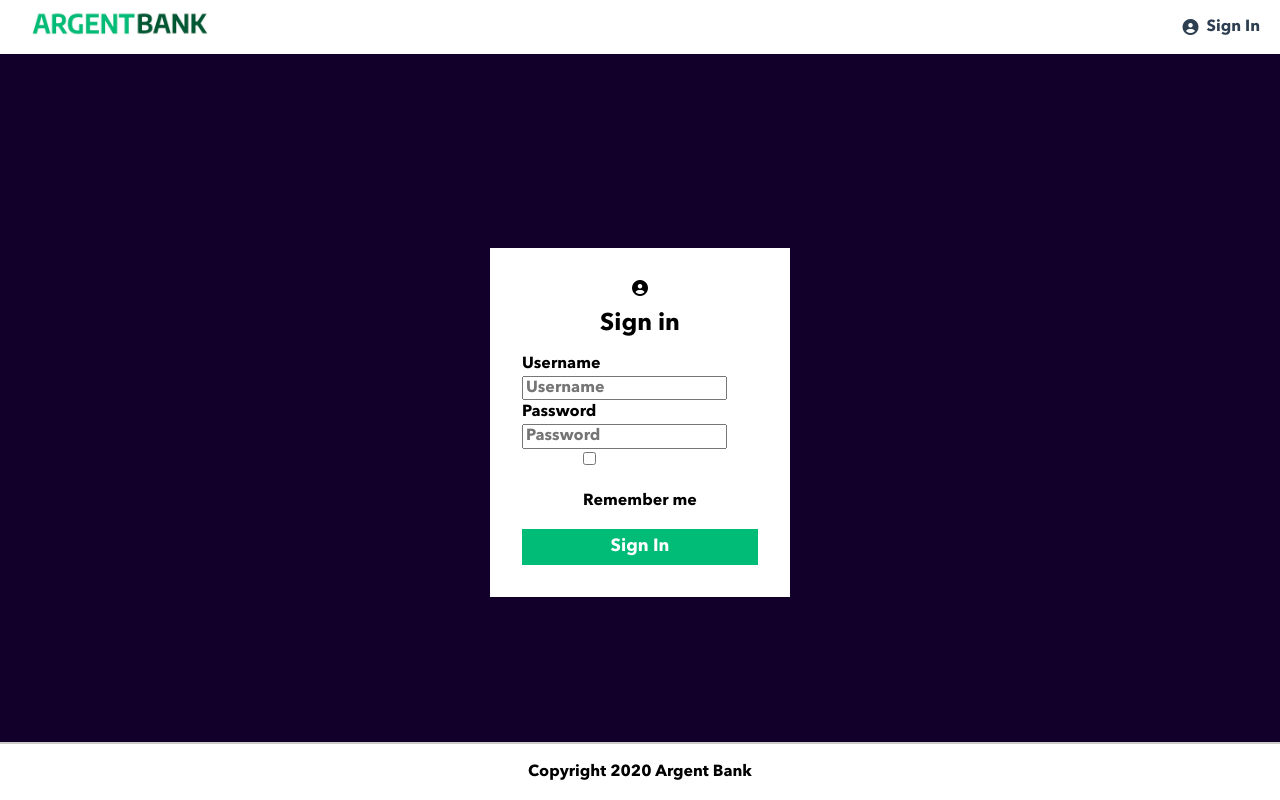
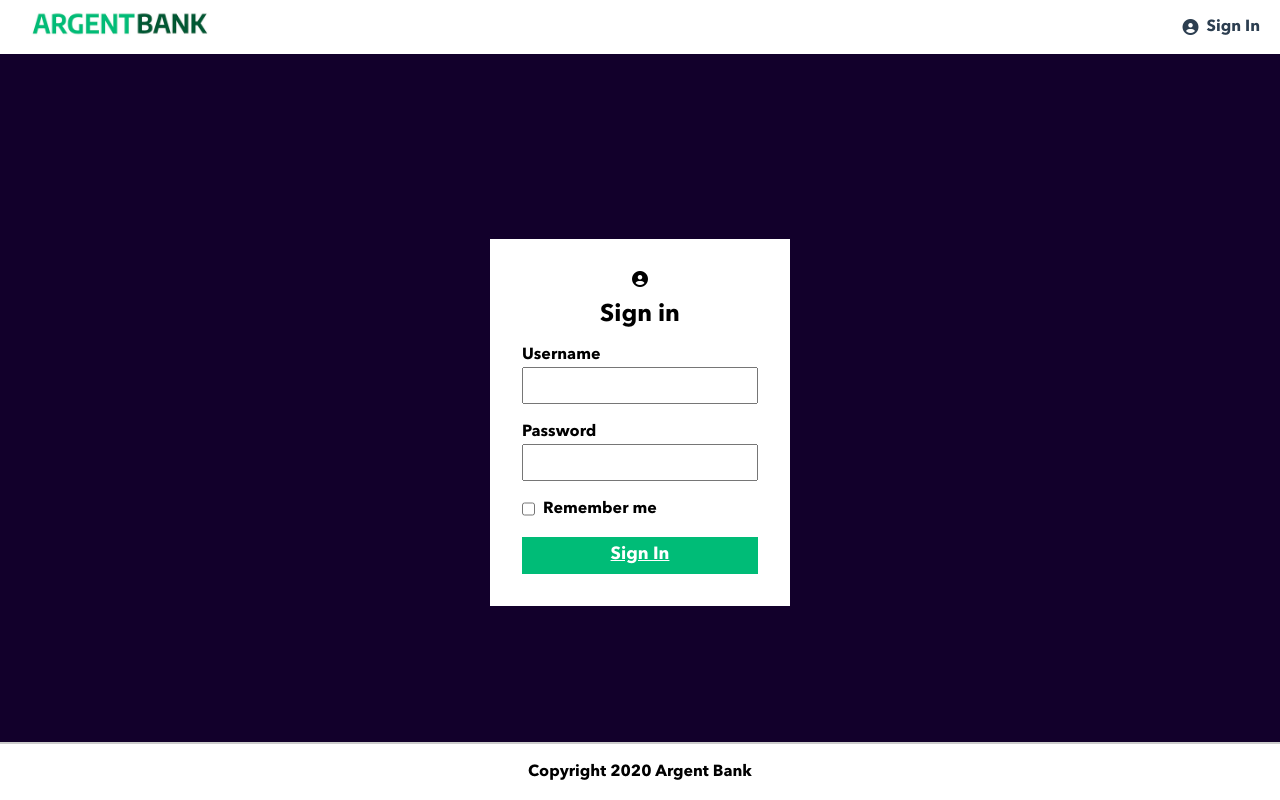
Before and after one commit to luisgarcia96/argent-bank, a React (Vite) app: page /login in a window 1280 px wide. Built offline with nearby package versions, Linux system fonts and the light colour scheme.

Commit message:
Finish Login page

```diff
--- a/src/components/Button/Button.module.scss
+++ b/src/components/Button/Button.module.scss
@@ -8,4 +8,6 @@
     font-size: 1.1rem;
     font-weight: v.$fw-bold;
     border: none;
+    cursor: pointer;
+    text-decoration: underline;
 }
--- a/src/components/Button/Button.tsx
+++ b/src/components/Button/Button.tsx
@@ -5,11 +5,12 @@ import styles from "./Button.module.scss";
 interface ButtonProps {
 	onClick: () => void;
 	text: string;
+	className?: string;
 }
 
-const Button: React.FC<ButtonProps> = ({ onClick, text }) => {
+const Button: React.FC<ButtonProps> = ({ onClick, text, className }) => {
 	return (
-		<button className={styles.button} onClick={onClick}>
+		<button className={`${styles.button} ${className}`} onClick={onClick}>
 			{text}
 		</button>
 	);
--- a/src/pages/Login/Login.module.scss
+++ b/src/pages/Login/Login.module.scss
@@ -14,8 +14,42 @@
 		background-color: v.$white;
 		display: flex;
 		flex-direction: column;
-        padding: 2rem;
-        justify-content: center;
-        align-items: center;
+		padding: 2rem;
+		justify-content: center;
+		align-items: center;
+
+		.login__input {
+			width: 100%;
+			display: flex;
+			flex-direction: column;
+			margin-bottom: 1rem;
+
+			label {
+				font-weight: v.$fw-bold;
+			}
+
+			input {
+				font-size: v.$fs-l;
+				padding: 5px;
+			}
+		}
+		.login__rememberMe {
+			width: 100%;
+			display: flex;
+			justify-content: start;
+
+			input {
+				margin-right: 0.25rem;
+			}
+
+			p {
+				margin: 0;
+				margin-left: 0.25rem;
+			}
+		}
+
+		.login__button {
+			margin-top: 1rem;
+		}
 	}
 }
--- a/src/pages/Login/Login.tsx
+++ b/src/pages/Login/Login.tsx
@@ -10,21 +10,25 @@ const Login: React.FC = () => {
 			<div className={styles.login__container}>
 				<i className="fa-solid fa-circle-user"></i>
 				<h1>Sign in</h1>
-				<div>
-					<div>
-						<label htmlFor="">Username</label>
-						<input type="text" placeholder="Username" />
-					</div>
+
+				<div className={styles.login__input}>
+					<label htmlFor="">Username</label>
+					<input type="text" placeholder="" />
 				</div>
-				<div>
+
+				<div className={styles.login__input}>
 					<label htmlFor="">Password</label>
-					<input type="password" placeholder="Password" />
+					<input type="password" placeholder="" />
 				</div>
 				<div className={styles.login__rememberMe}>
 					<input type="checkbox" />
 					<p>Remember me</p>
 				</div>
-				<Button text="Sign In" onClick={() => {}} />
+				<Button
+					className={styles.login__button}
+					text="Sign In"
+					onClick={() => {}}
+				/>
 			</div>
 		</div>
 	);
```
